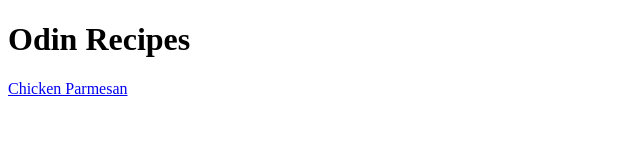
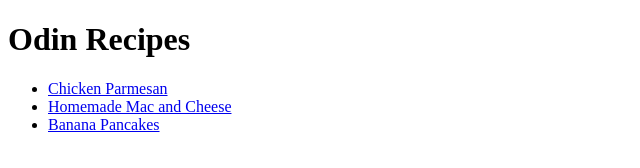
Before and after one commit to krishna-kant24/odin-recipes, a plain HTML site: page index.html in a window 1280 px wide. Shown: the whole page, without its empty margins (0-640 px from the left). Drawn offline with Linux system fonts and the light colour scheme.

Commit message:
Add links to the newly added recipes

```diff
--- a/index.html
+++ b/index.html
@@ -6,6 +6,10 @@
     </head>
     <body>
         <h1>Odin Recipes</h1>
-        <a href="/recipes/chicken-parmesan.html">Chicken Parmesan</a>
+        <ul>
+            <li><a href="/recipes/chicken-parmesan.html">Chicken Parmesan</a></li>
+            <li><a href="/recipes/homemade-mac-and-cheese.html">Homemade Mac and Cheese</a></li>
+            <li><a href="/recipes/banana-pancakes.html">Banana Pancakes</a></li>
+        </ul>
     </body>
 </html>
```
